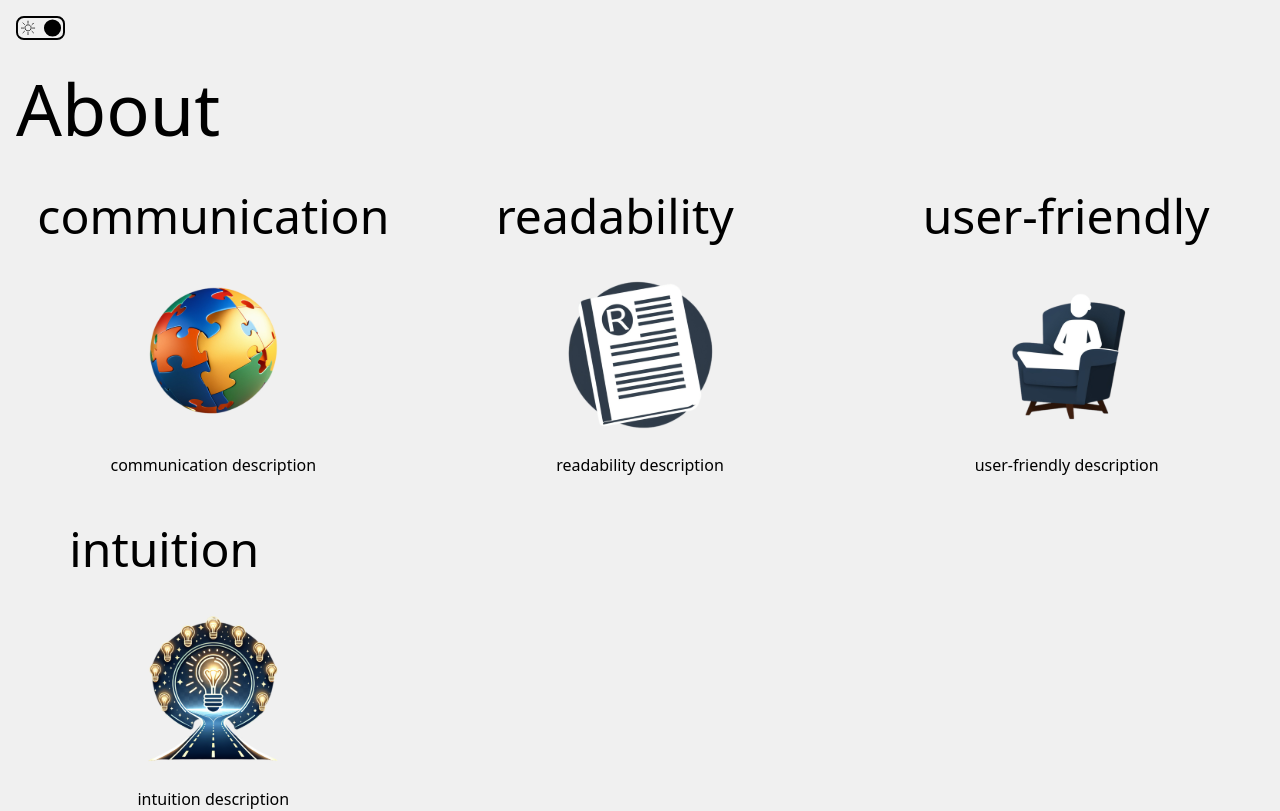
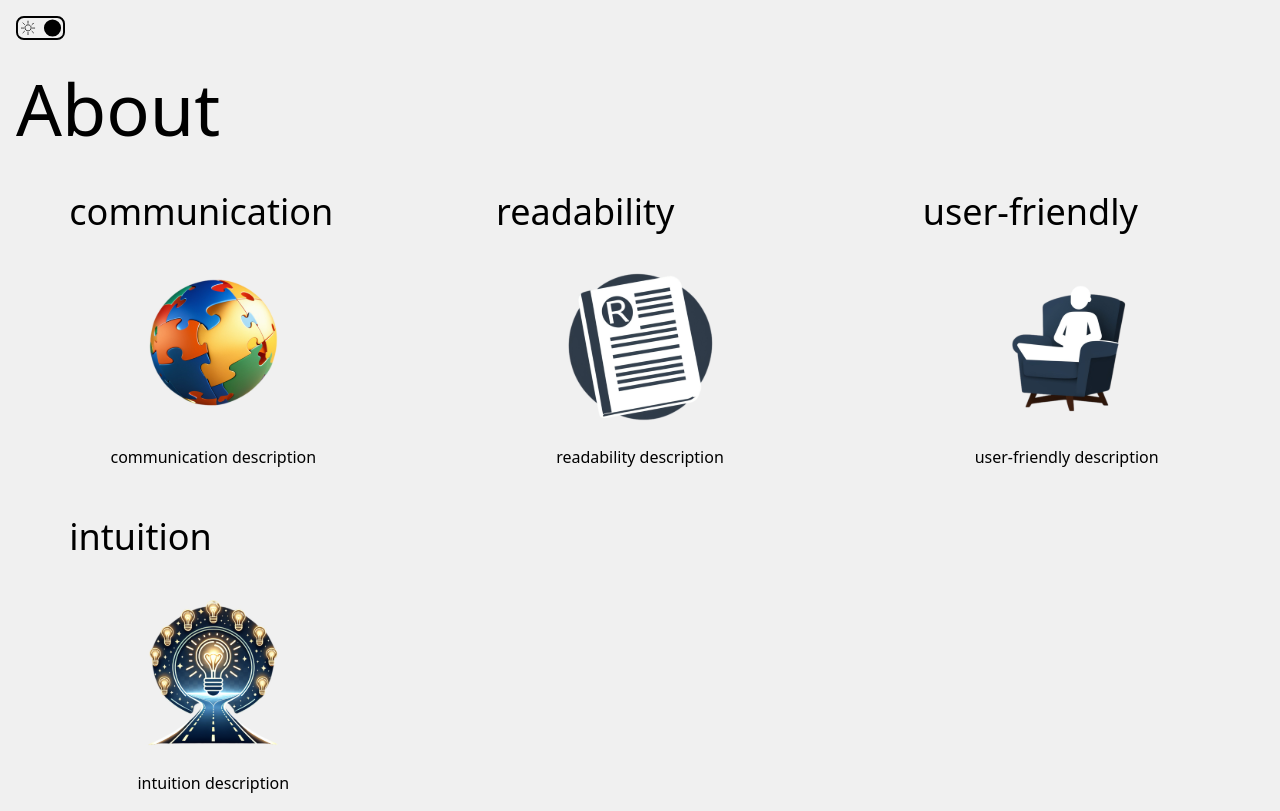
Before and after one commit to PisoDev77/PisoDev77.github.io, a React (Vite) app: page / in a window 1280 px wide. Shown: the top 811 px of the page. Built offline with nearby package versions, Linux system fonts and the light colour scheme; the HTML template or start-up script is replaced by a standard one.

Commit message:
style: add lg screen

```diff
--- a/src/components/Headings/Heading2.tsx
+++ b/src/components/Headings/Heading2.tsx
@@ -1,7 +1,7 @@
 import { headingProps, baseClassName } from './props';
 
-export default function Heading1(headingProps: headingProps) {
+export default function Heading2(headingProps: headingProps) {
 	const { children } = headingProps;
 
-	return <h2 className={baseClassName + 'text-2xl sm:text-4xl md:text-6xl'}>{children}</h2>;
+	return <h2 className={baseClassName + 'text-xl sm:text-3xl md:text-5xl'}>{children}</h2>;
 }
--- a/src/components/Headings/Heading3.tsx
+++ b/src/components/Headings/Heading3.tsx
@@ -1,7 +1,7 @@
 import { headingProps, baseClassName } from './props';
 
-export default function Heading1(headingProps: headingProps) {
+export default function Heading3(headingProps: headingProps) {
 	const { children } = headingProps;
 
-	return <h3 className={baseClassName + 'text-xl sm:text-3xl md:text-5xl'}>{children}</h3>;
+	return <h3 className={baseClassName + 'text-xl sm:text-2xl md:text-4xl'}>{children}</h3>;
 }
--- a/src/components/ImageCaption.tsx
+++ b/src/components/ImageCaption.tsx
@@ -50,10 +50,10 @@ export default function ImageCaption(props: imageCaptionProps) {
 	const { src, alt, description } = selectedImageInfo;
 
 	return (
-		<div className='flex flex-col justify-center items-center p-4 min-w-80'>
+		<section className='flex flex-col justify-center items-center p-4 min-w-80'>
 			<Heading3>{name}</Heading3>
 			<img className='w-6/12' src={src} alt={alt} />
 			<p className='text-center'>{description}</p>
-		</div>
+		</section>
 	);
 }
```
